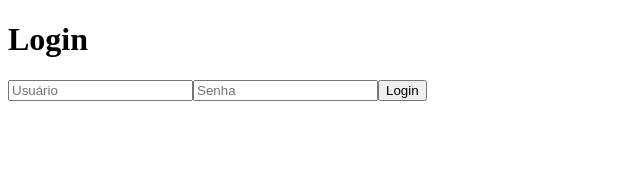
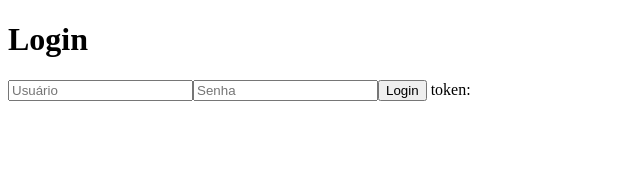
Before and after one commit to FernandoSantosBatista/vue-django, a Vue app: page / in a window 1280 px wide. Shown: the top 170 px of the page, without its empty margins (0-640 px from the left). Built offline with nearby package versions, Linux system fonts and the light colour scheme.

Commit message:
Update LoginView.vue

```diff
--- a/src/views/LoginView.vue
+++ b/src/views/LoginView.vue
@@ -5,7 +5,7 @@
       <input type="text" v-model="username" placeholder="Usuário">
       <input type="password" v-model="password" placeholder="Senha">
       <button type="submit">Login</button>
-      {{token}}
+      token: {{token}}
     </form>
   </div>
 </template>
```
